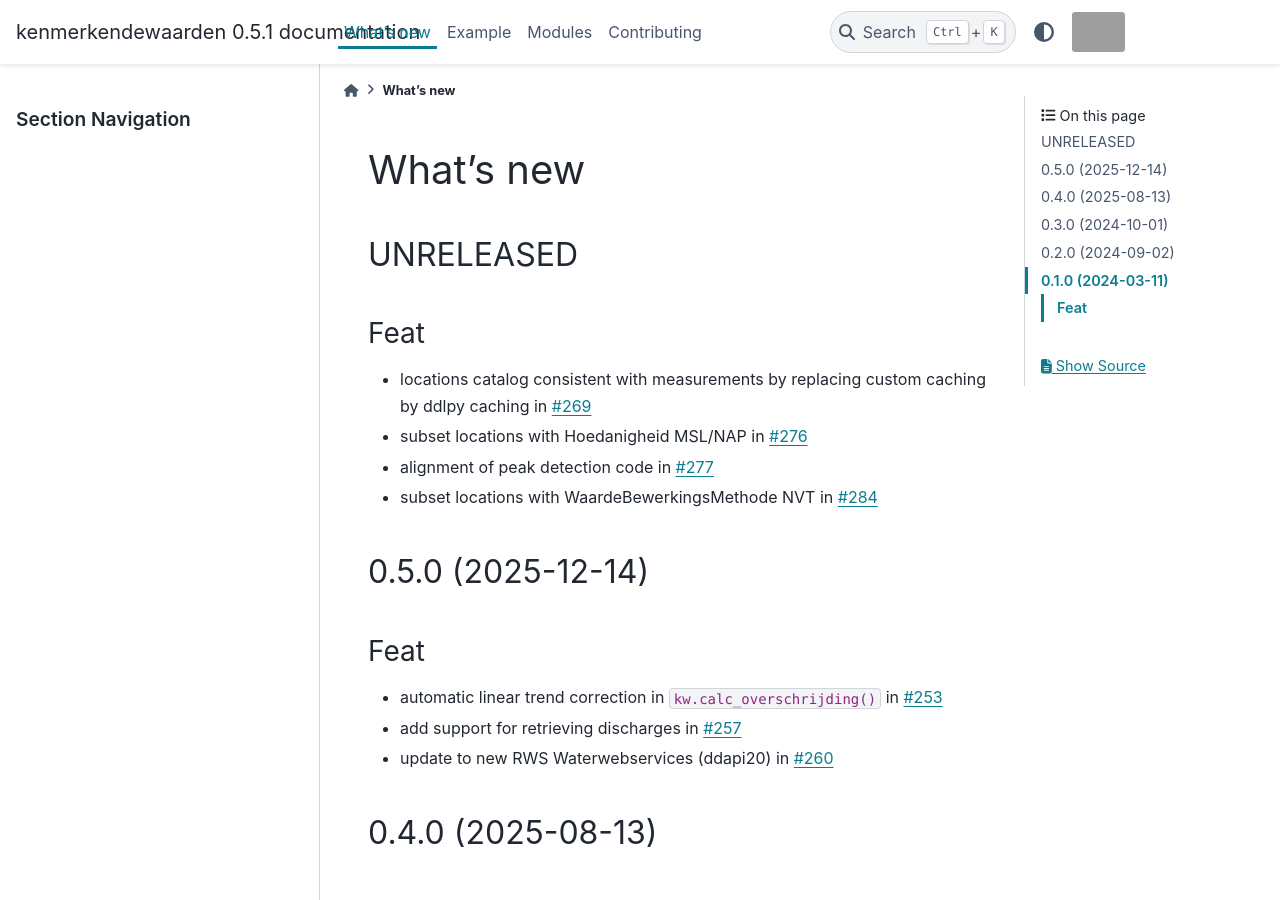
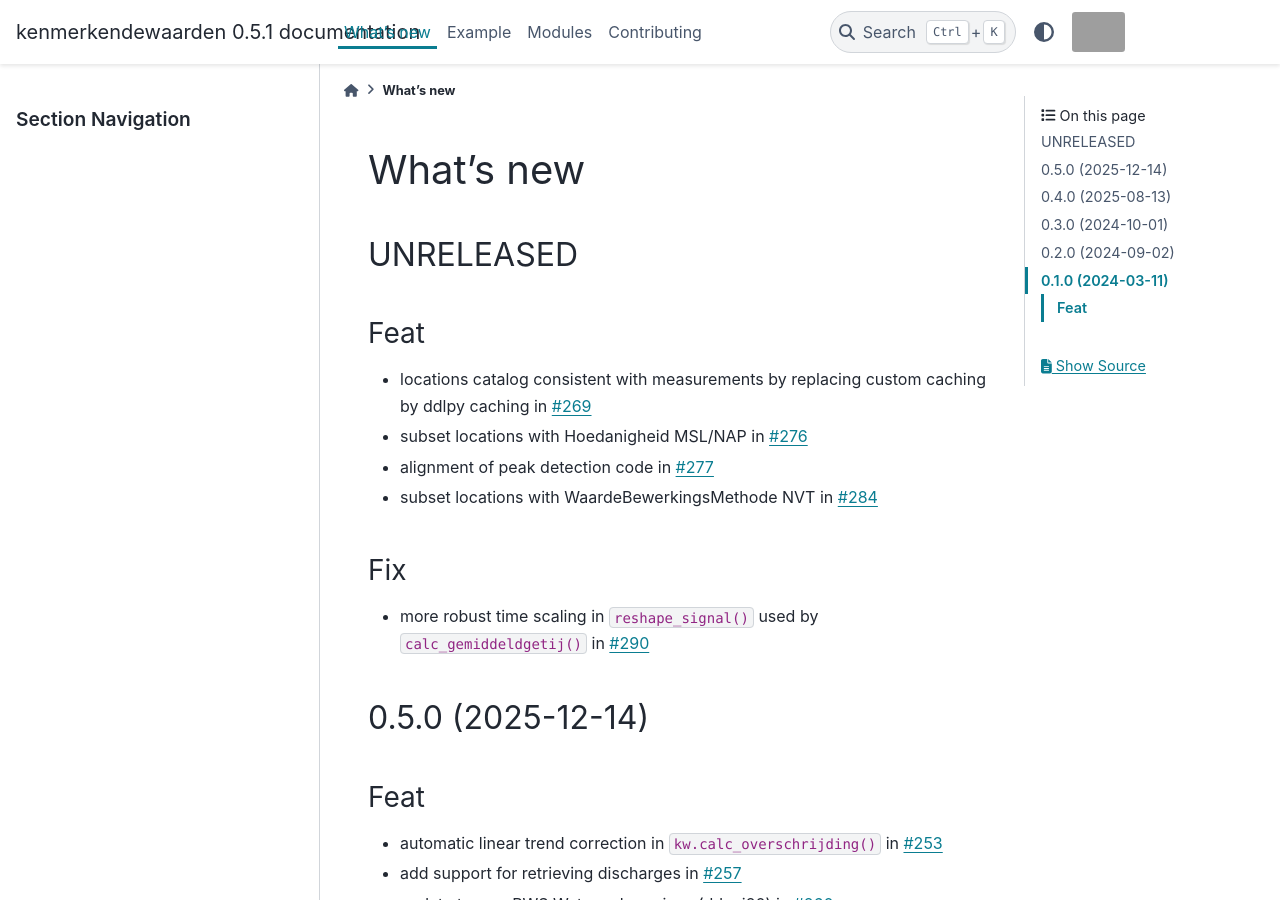
Before and after one commit to Deltares-research/kenmerkendewaarden, a Sphinx documentation site: the page built from docs/whats-new.md, in a window 1280 px wide and 900 px high. Built offline with Sphinx 7.4.7 and the PyData theme 0.15.4, drawn with Linux system fonts in a browser that asks for light colours; grey boxes are pictures that could not be loaded.

Commit message:
updated whatsnew

```diff
--- a/docs/whats-new.md
+++ b/docs/whats-new.md
@@ -7,6 +7,9 @@
 - subset locations with Hoedanigheid MSL/NAP in [#276](https://github.com/Deltares-research/kenmerkendewaarden/pull/276)
 - alignment of peak detection code in [#277](https://github.com/Deltares-research/kenmerkendewaarden/pull/277)
 - subset locations with WaardeBewerkingsMethode NVT in [#284](https://github.com/Deltares-research/kenmerkendewaarden/pull/284)
+
+### Fix
+- more robust time scaling in `reshape_signal()` used by `calc_gemiddeldgetij()` in [#290](https://github.com/Deltares-research/kenmerkendewaarden/pull/290)
 
 
 ## 0.5.0 (2025-12-14)
```
